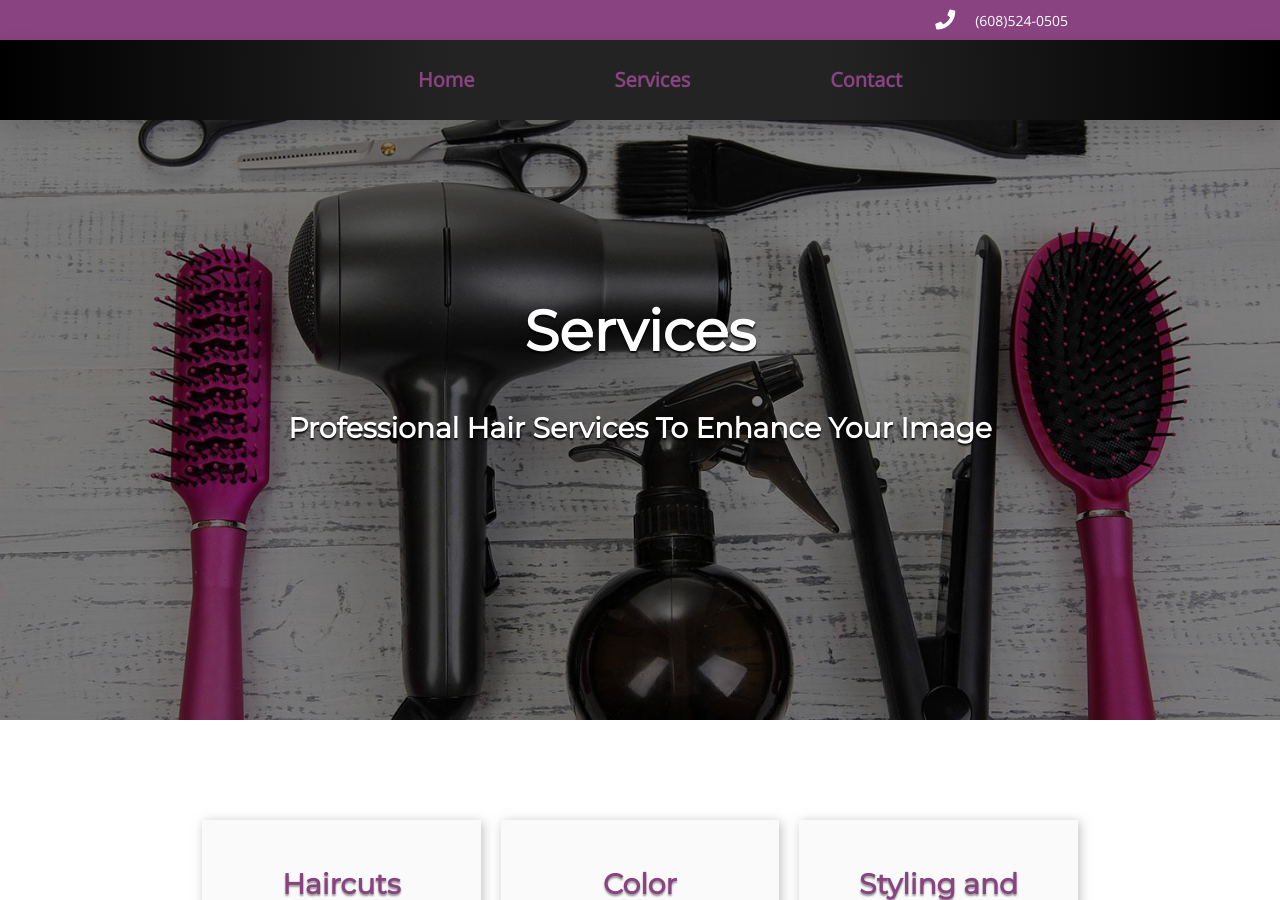
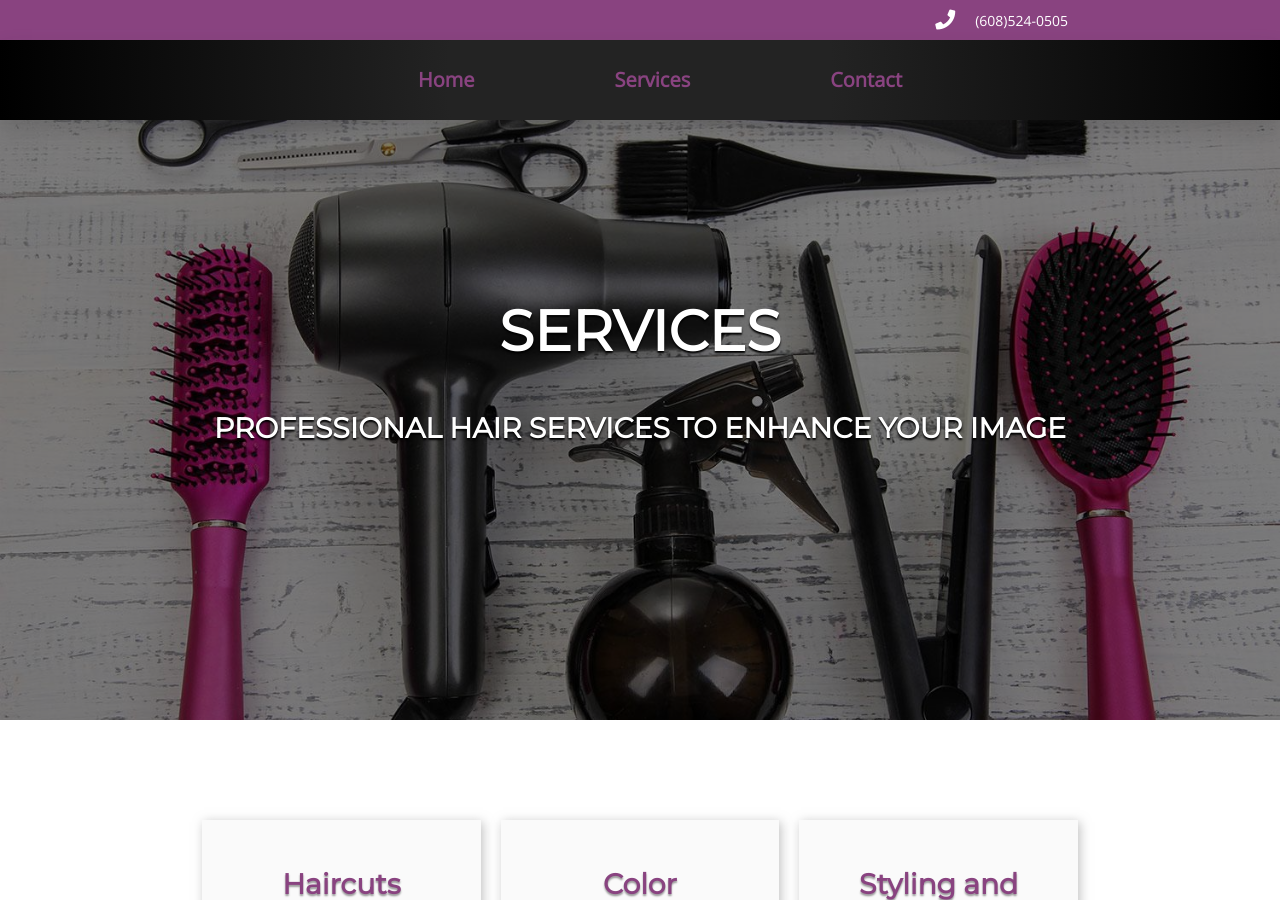
Before and after one commit to Justinator/runninWithScizzors, a Jekyll site: the page built from services/index.html, in a window 1280 px wide and 900 px high. Built offline with Jekyll 4.4.1, drawn with Linux system fonts in a browser that asks for light colours; nearby versions of some CDN libraries.

Commit message:
update headlines for services and contact pages

```diff
--- a/contact/index.html
+++ b/contact/index.html
@@ -20,7 +20,7 @@ description: Runnin With Scizzors is a hair salon dedicated to delivering afford
 
 								<div class="heroHeading">
 
-									<h1 class="whiteText centerText">Contact Runnin With Scizzors</h1>
+									<h1 class="whiteText centerText">CONTACT RUNNIN WITH SCIZZORS</h1>
 
 								</div>
 
@@ -36,7 +36,7 @@ description: Runnin With Scizzors is a hair salon dedicated to delivering afford
 
 			<div class="mobileHeroHeading">
 
-				<h1 class="whiteText centerText">Contact Runnin With Scizzors</h1>
+				<h1 class="whiteText centerText">CONTACT RUNNIN WITH SCIZZORS</h1>
 
 			</div>
 
--- a/services/index.html
+++ b/services/index.html
@@ -19,9 +19,9 @@ description: Runnin With Scizzors is a hair salon dedicated to delivering afford
 
 									<div class="heroHeading">
 
-										<h2 id="heroTitle" class="whiteText centerText">Services</h2>
+										<h2 id="heroTitle" class="whiteText centerText">SERVICES</h2>
 
-										<h1 id="heroDesc" class="whiteText centerText">Professional Hair Services To Enhance Your Image</h1>
+										<h1 id="heroDesc" class="whiteText centerText">PROFESSIONAL HAIR SERVICES TO ENHANCE YOUR IMAGE</h1>
 
 									</div>
 
@@ -37,9 +37,9 @@ description: Runnin With Scizzors is a hair salon dedicated to delivering afford
 
 				<div class="mobileHeroHeading">
 
-					<h1 class="whiteText centerText">Services</h1>
+					<h1 class="whiteText centerText">SERVICES</h1>
 
-					<p class="whiteText centerText">Professional Hair Services To Enhance Your Image</p>
+					<p class="whiteText centerText">PROFESSIONAL HAIR SERVICES TO ENHANCE YOUR IMAGE</p>
 
 				</div>
 
```
Also changed, not shown: 2 other files.
